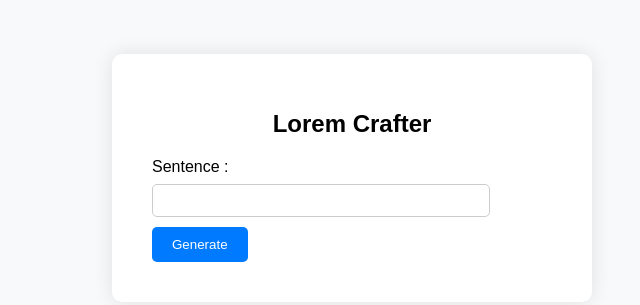
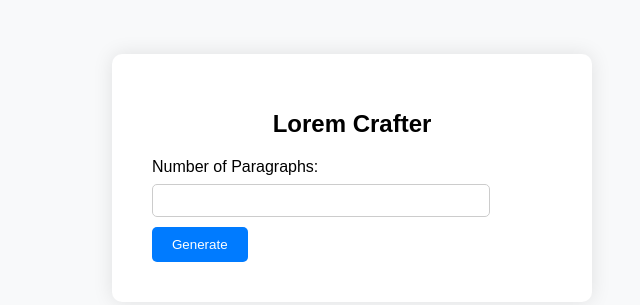
Before and after one commit to Geek24YT/Minor-Projects, a plain HTML site: page Lorem Crafter/index.html in a window 1280 px wide. Shown: the part 222-527 px from the top of the page, without its empty margins (288-928 px from the left). Drawn offline with Linux system fonts and the light colour scheme.

Commit message:
Update index.html

```diff
--- a/Lorem Crafter/index.html
+++ b/Lorem Crafter/index.html
@@ -26,7 +26,7 @@
       <div class="lowerSection">
         <!-- label & input box -->
         <form id="form">
-          <label class="label" for="input">Sentence : </label>
+          <label class="label" for="input">Number of Paragraphs: </label>
           <input class="inputField" type="text" name="input" id="input" />
           <input class="submitButton" type="submit" value="Generate" />
         </form>
```
